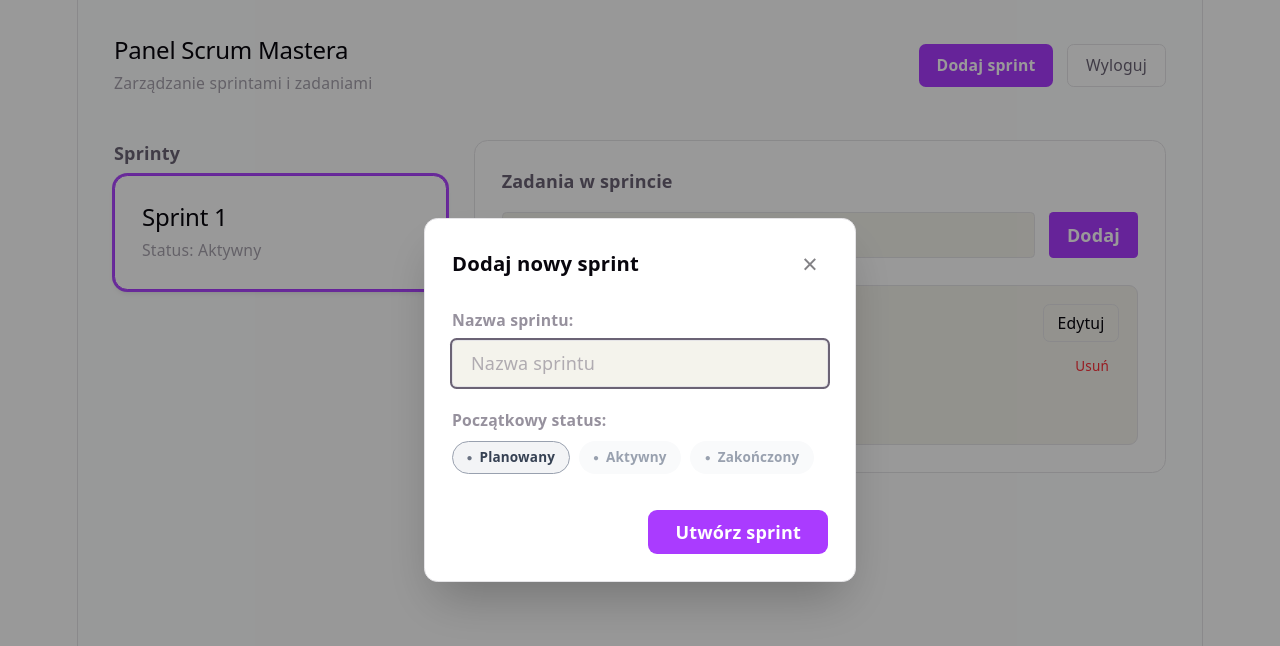
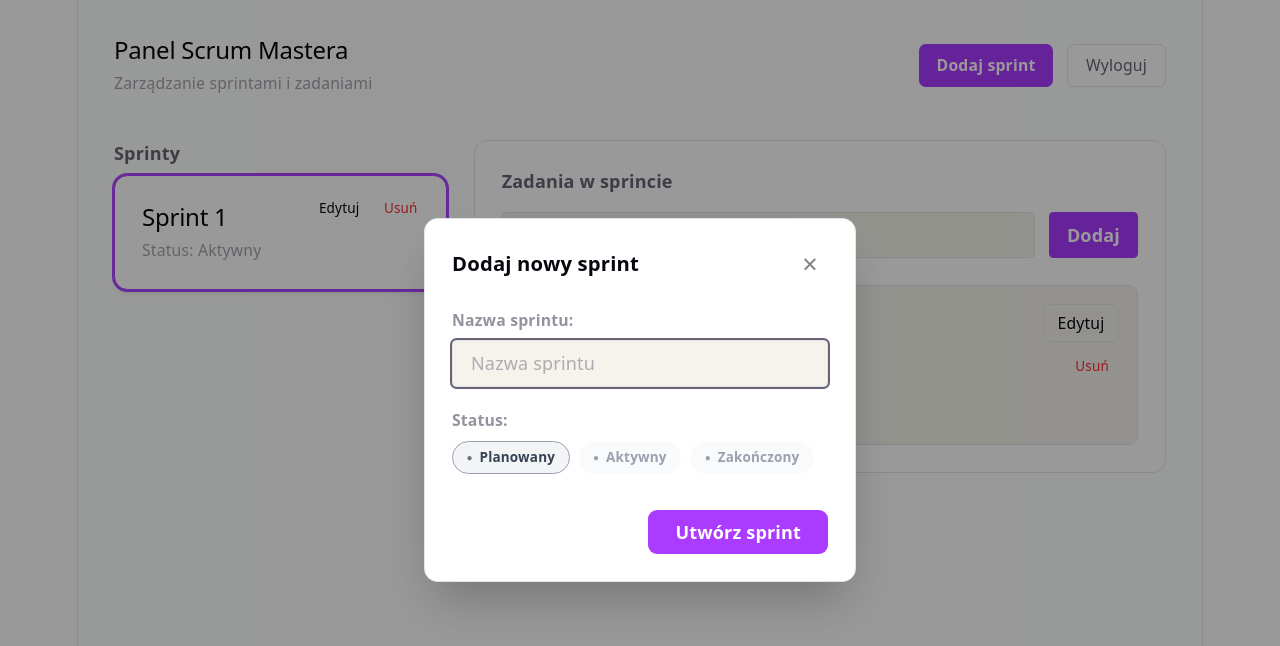
Before and after one commit to progzesp-gr2/projekt, a React (Vite) app in the folder frontend/: page /scrum-master in a window 1280 px wide. Both pictures are taken after a click on the button "Dodaj sprint". Shown: the top 646 px of the page. Built offline with nearby package versions, Linux system fonts and the light colour scheme.

Commit message:
dodane: edycja/usuwanie sprintów

```diff
--- a/frontend/src/pages/ScrumMasterPage.jsx
+++ b/frontend/src/pages/ScrumMasterPage.jsx
@@ -28,6 +28,7 @@ export default function ScrumMasterPage() {
   const [isAddSprintModalOpen, setIsAddSprintModalOpen] = useState(false);
   const [newSprintName, setNewSprintName] = useState('');
   const [newSprintStatus, setNewSprintStatus] = useState('Planowany');
+  const [editingSprintId, setEditingSprintId] = useState(null);
 
   const handleAddTask = (e) => {
     e.preventDefault();
@@ -72,6 +73,24 @@ export default function ScrumMasterPage() {
   const handleDeleteTask = (taskId) => {
     if (!window.confirm("Czy na pewno chcesz usunąć to zadanie?")) return;
     setTasks((prevTasks) => prevTasks.filter((task) => task.id !== taskId));
+  };
+
+  const handleDeleteSprint = (e, sprintId) => {
+    e.stopPropagation();
+
+    if (!window.confirm("Czy na pewno chcesz usunąć ten sprint?")) return;
+
+    setSprints((prevSprints) => prevSprints.filter((s) => s.id !== sprintId));
+    setTasks((prevTasks) => prevTasks.filter((t) => t.sprintId !== sprintId));
+    if (selectedSprintId === sprintId) {
+      setSelectedSprintId(null);
+    }
+  };
+
+  const handleChangeSprintStatus = (sprintId, newStatus) => {
+    setSprints((prevSprints) =>
+      prevSprints.map((sprint) => (sprint.id === sprintId ? { ...sprint, status: newStatus } : sprint))
+    );
   };
 
   const handleToggleAssignee = (taskId, memberName) => {
@@ -181,6 +200,23 @@ export default function ScrumMasterPage() {
               >
                 <h2 className="text-xl font-bold mb-1">{sprint.name}</h2>
                 <p className="text-sm opacity-60">Status: <span className="font-medium">{sprint.status}</span></p>
+                <div className="absolute top-4 right-4 flex gap-1">
+                  <button
+                    type="button"
+                    onClick={(e) => { e.stopPropagation(); setEditingSprintId(sprint.id); }}
+                    className="px-2 py-1 rounded-md text-xs border border-transparent hover:bg-gray-100 transition-colors"
+                    style={{ color: 'var(--text-h)' }}
+                  >
+                    Edytuj
+                  </button>
+                  <button
+                    type="button"
+                    onClick={(e) => handleDeleteSprint(e, sprint.id)}
+                    className="px-2 py-1 rounded-md text-xs text-red-500 border border-transparent hover:bg-red-100 hover:border-red-300 hover:text-red-700 transition-colors cursor-pointer"
+                  >
+                    Usuń
+                  </button>
+                </div>
               </div>
             );
             })}
@@ -458,7 +494,7 @@ export default function ScrumMasterPage() {
               </div>
 
               <div className="mb-8">
-                <h4 className="font-bold text-sm mb-2 opacity-70">Początkowy status:</h4>
+                <h4 className="font-bold text-sm mb-2 opacity-70">Status:</h4>
                 <div className="flex flex-wrap gap-2">
                   {[
                     { label: 'Planowany', activeClass: 'bg-gray-100 text-gray-700 border-gray-400', dotColor: 'text-gray-500' },
@@ -499,6 +535,68 @@ export default function ScrumMasterPage() {
           </div>
         </div>
       )}
+
+      {/* Edycja sprintu */}
+      {editingSprintId && (
+        <div className="fixed inset-0 bg-black/40 flex items-center justify-center z-50 p-4">
+          <div
+            className="w-full max-w-sm p-6 rounded-xl border shadow-2xl"
+            style={{ backgroundColor: 'var(--bg)', borderColor: 'var(--border)' }}
+          >
+            <div className="flex justify-between items-center mb-6">
+              <h3 className="font-bold text-lg m-0" style={{ color: 'var(--text-h)' }}>
+                Edytuj sprint
+              </h3>
+              <button
+                onClick={() => setEditingSprintId(null)}
+                className="w-8 h-8 flex items-center justify-center rounded-md hover:bg-gray-100 transition-colors cursor-pointer opacity-50 hover:opacity-100 text-2xl"
+                style={{ color: 'var(--text-h)' }}
+              >
+                &times;
+              </button>
+            </div>
+            <div className="mb-8">
+              <h4 className="font-bold text-sm mb-2 opacity-70">Status:</h4>
+              <div className="flex flex-wrap gap-2">
+                {[
+                  { label: 'Planowany', activeClass: 'bg-gray-100 text-gray-700 border-gray-400', dotColor: 'text-gray-500' },
+                  { label: 'Aktywny', activeClass: 'bg-blue-100 text-blue-700 border-blue-400', dotColor: 'text-blue-500' },
+                  { label: 'Zakończony', activeClass: 'bg-green-100 text-green-700 border-green-400', dotColor: 'text-green-500' }
+                ].map((statusObj) => {
+                  const currentStatus = sprints.find((s) => s.id === editingSprintId)?.status;
+                  const isActive = currentStatus === statusObj.label;
+
+                  return (
+                    <button
+                      type="button"
+                      key={statusObj.label}
+                      onClick={() => handleChangeSprintStatus(editingSprintId, statusObj.label)}
+                      className={`px-3 py-1.5 rounded-full text-xs font-bold border transition-all cursor-pointer flex items-center ${
+                        isActive
+                          ? statusObj.activeClass
+                          : 'bg-gray-50 text-gray-400 border-transparent hover:bg-gray-100 hover:text-gray-600'
+                      }`}
+                    >
+                      <span className={`mr-1.5 text-[10px] ${isActive ? statusObj.dotColor : 'text-gray-400'}`}>●</span>
+                      {statusObj.label}
+                    </button>
+                  );
+                })}
+              </div>
+            </div>
+
+            <div className="flex justify-end">
+              <button
+                onClick={() => setEditingSprintId(null)}
+                className="px-6 py-2 rounded-lg font-bold text-white cursor-pointer hover:opacity-90 transition-opacity"
+                style={{ backgroundColor: 'var(--accent)' }}
+              >
+                Gotowe
+              </button>
+            </div>
+          </div>
+        </div>
+      )}
     </div>
   );
 }
```
